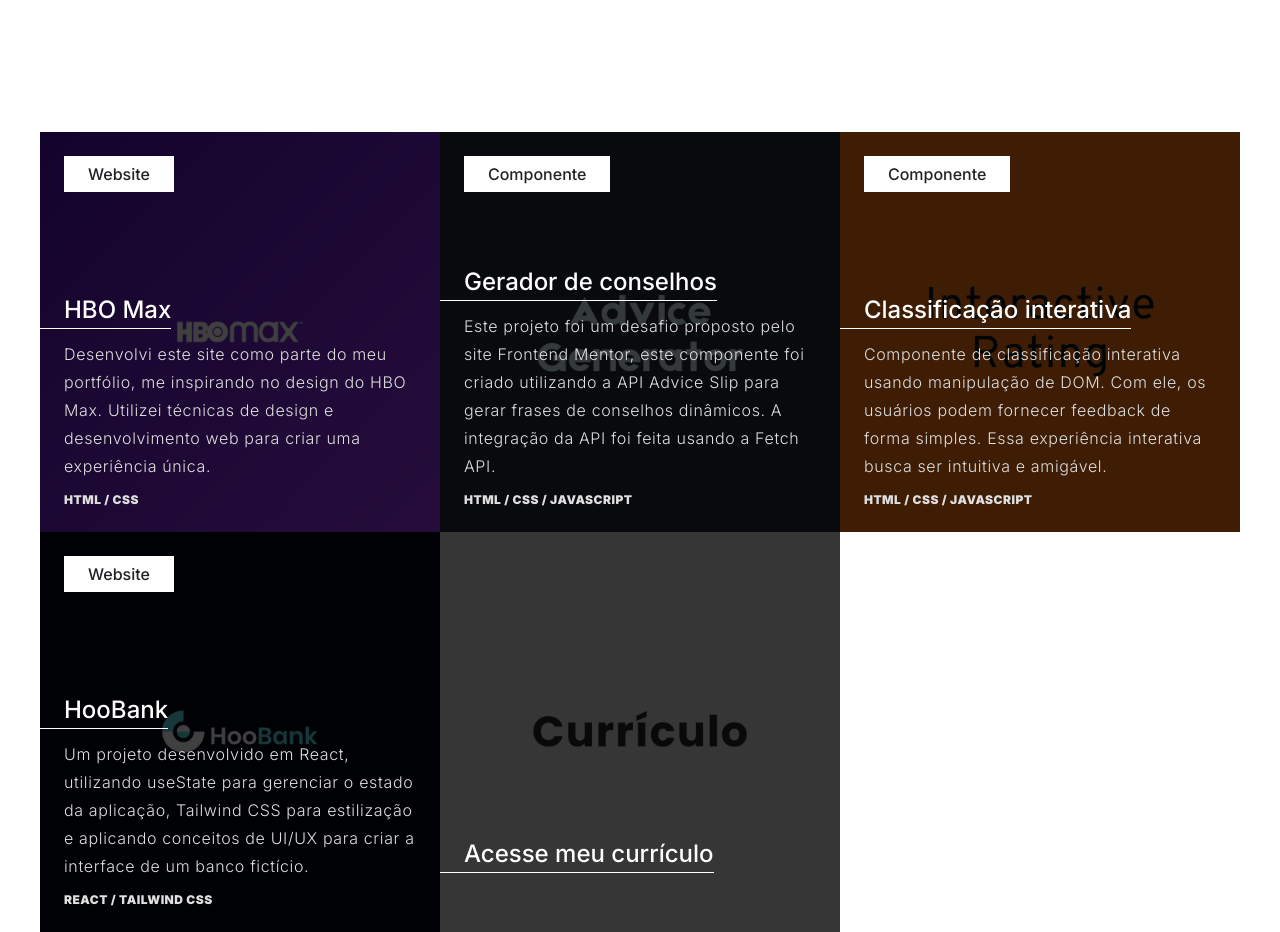
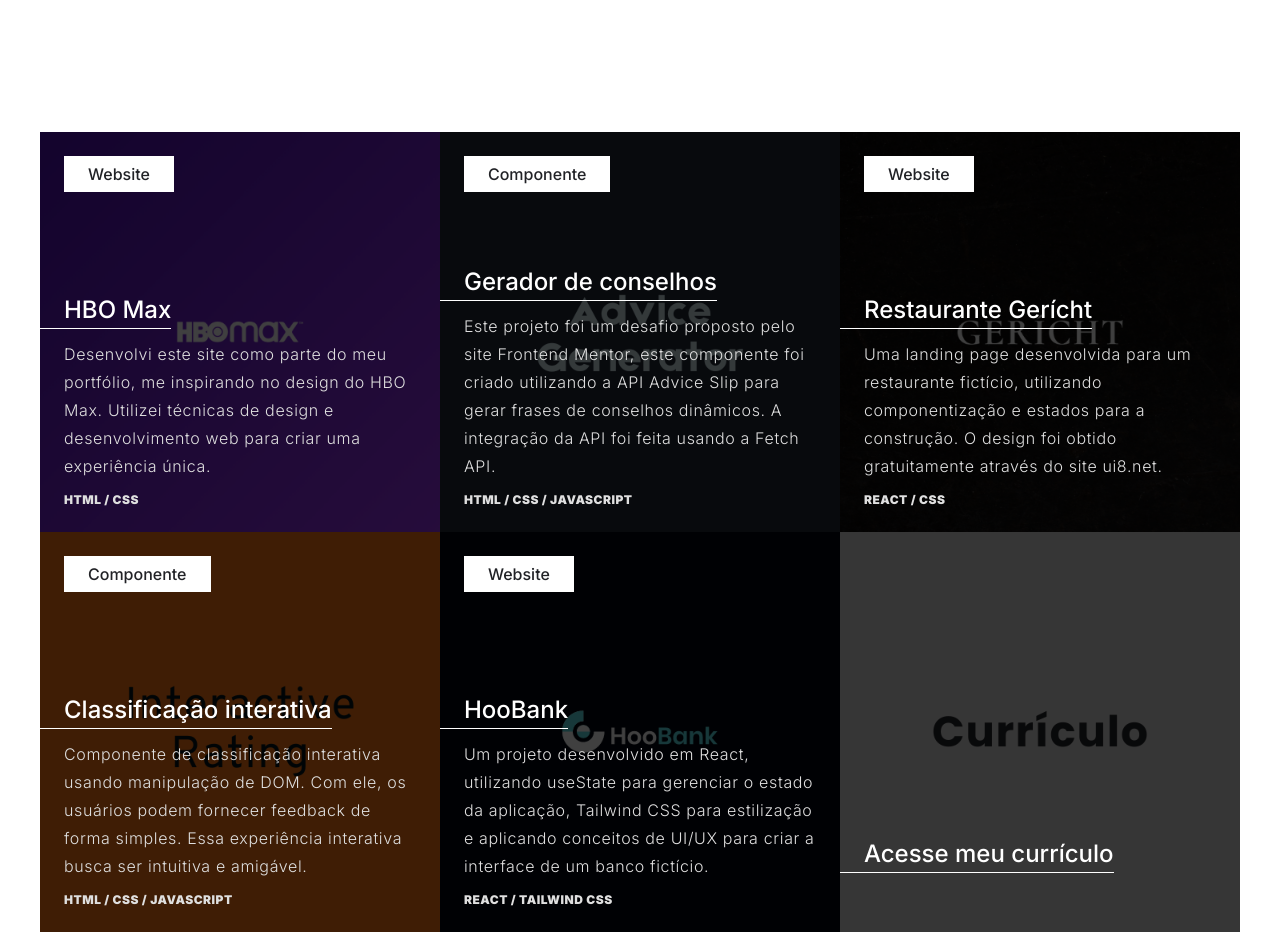
Before and after one commit to ablemosjr/ablemosjunior, a plain HTML site: page index.html in a window 1280 px wide. Shown: the part 1140-2072 px from the top of the page. Drawn offline with Linux system fonts and the light colour scheme.

Commit message:
feat: restaurant gericht project

```diff
--- a/index.html
+++ b/index.html
@@ -121,6 +121,30 @@
               <span>HTML / </span>
               <span>CSS / </span>
               <span>Javascript</span>
+            </div>
+          </div>
+        </div>
+      </a>
+
+      <a
+        href="https://w-gerichtrestaurant.vercel.app/"
+        class="card"
+        target="_blank" rel="noopener noreferrer"
+      >
+        <img src="/src/assets/image/gericht.png" alt="Gerícht Restaurant">
+
+        <div class="card__wrapper">
+          <div class="card__about">
+            <span>Website</span>
+          </div>
+          <div class="card__content">
+            <h2 class="card__title">Restaurante Gerícht</h2>
+            <p class="card__description letter-space line-height">
+              Uma landing page desenvolvida para um restaurante fictício, utilizando componentização e estados para a construção. O design foi obtido gratuitamente através do site ui8.net.
+            </p>
+            <div class="technologies">
+              <span>REACT / </span>
+              <span>CSS</span>
             </div>
           </div>
         </div>
```
Also changed, not shown: src/assets/image/gericht.png (added).
